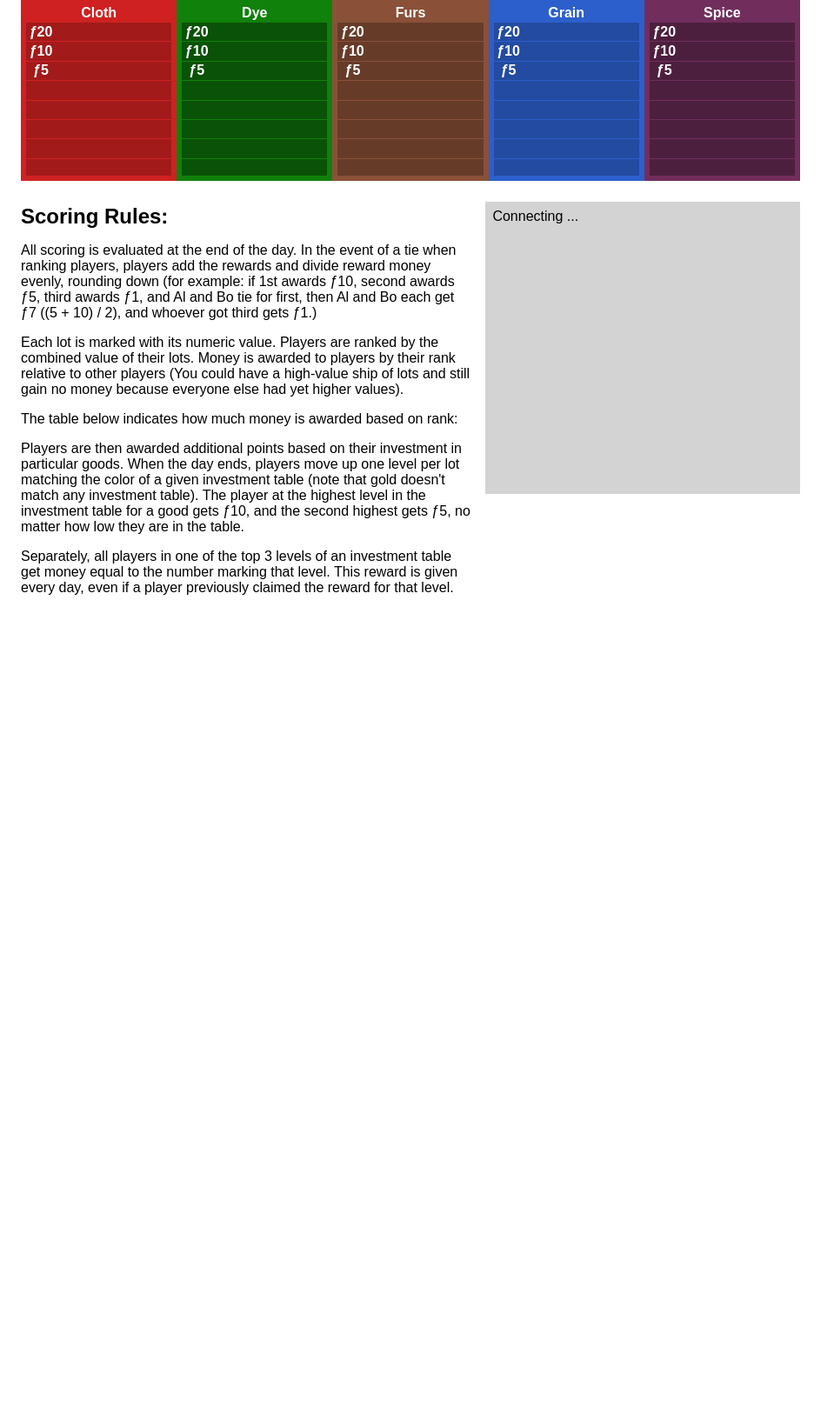
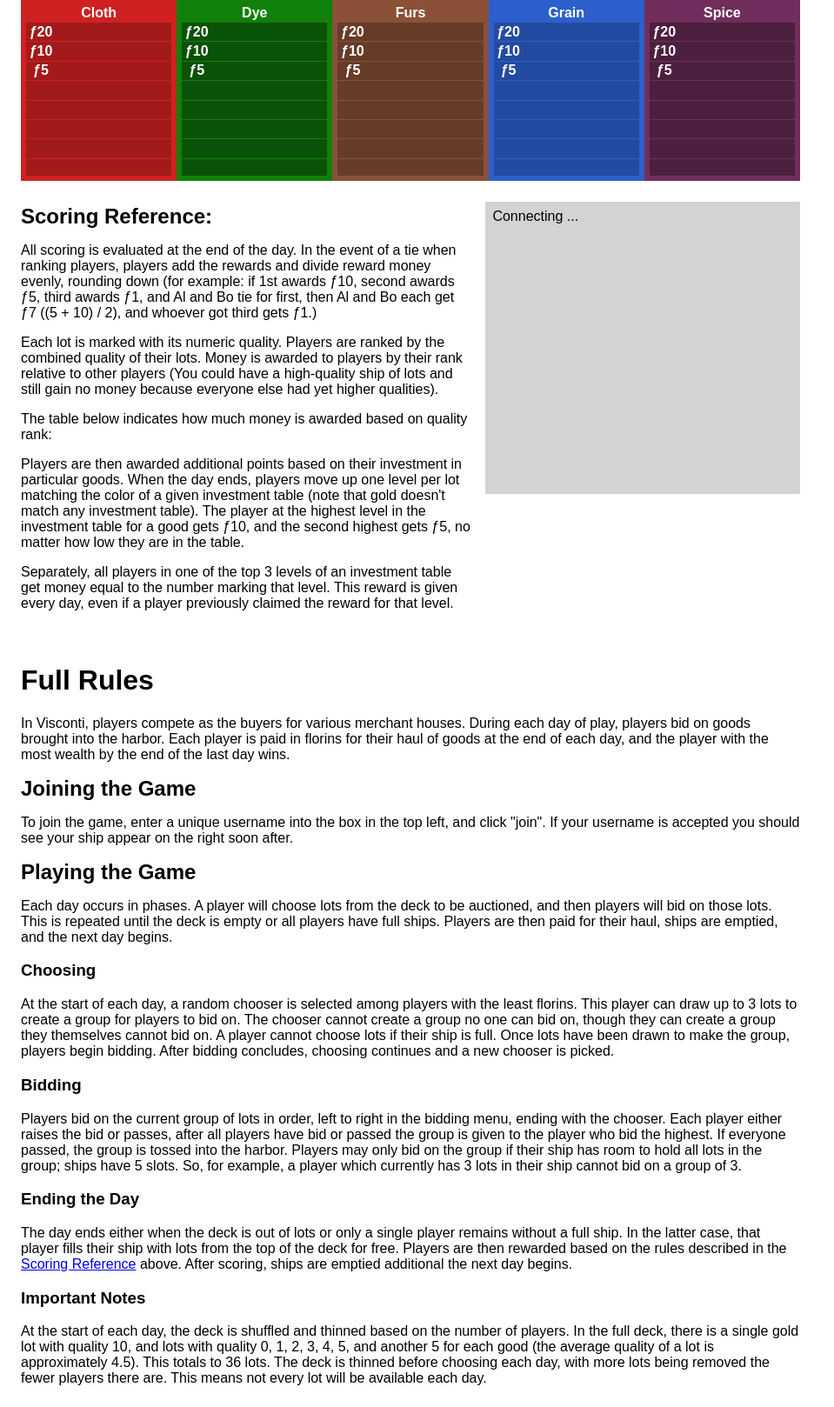
Before and after one commit to CobaltE27/Visconti, a Django app: page / in a window 1280 px wide. Shown: the part 323-1941 px from the top of the page at 87% size, without its empty margins (0-959 px from the left). Before the commit the page ends 1007 px from the top, so only its background shows below. Run offline with Django 5.2, Linux system fonts and the light colour scheme; data comes from the database, SQL or seed files in the repository; both versions use the stored data as it was after the commit; lists and menus that the app fills with data are empty; a map, chart or similar area stays blank.

Commit message:
Full rules

```diff
--- a/visconti/game/templates/gamescreen.html
+++ b/visconti/game/templates/gamescreen.html
@@ -2,6 +2,7 @@
 <meta charset="utf-8">
 {% load static %}
 <link href="{% static 'main.css' %}" rel="stylesheet">
+<link rel="icon" href="{% static 'favicon.ico' %}" type="image/x-icon"/>
 <title>Visconti</title>
 <script type="module" src="{% static 'main.js' %}"></script>
 <body>
@@ -137,7 +138,7 @@
             </div>
             <div id="bottom-info">
                 <div id="rules">
-                    <h2>Scoring Rules:</h2>
+                    <h2>Scoring Reference:</h2>
                     <p>
                         All scoring is evaluated at the end of the day. In the event of a tie when ranking players, players add the rewards and divide reward
                         money evenly, rounding down (for example: if 1st awards <span class="money">10</span>, second awards <span class="money">5</span>,
@@ -145,11 +146,11 @@
                         each get <span class="money">7</span> (<code>(5 + 10) / 2</code>), and whoever got third gets <span class="money">1</span>.)
                     </p>
                     <p>
-                        Each lot is marked with its numeric value. Players are ranked by the combined value of their lots. Money is awarded to players by
-                        their rank relative to other players (You could have a high-value ship of lots and still gain no money because everyone else had yet higher values).
+                        Each lot is marked with its numeric quality. Players are ranked by the combined quality of their lots. Money is awarded to players by
+                        their rank relative to other players (You could have a high-quality ship of lots and still gain no money because everyone else had yet higher qualities).
                     </p>
                     <p>
-                        The table below indicates how much money is awarded based on rank:
+                        The table below indicates how much money is awarded based on quality rank:
                     </p>
                     <table id="three-rank" class="hide">
                         <tbody>
@@ -201,7 +202,49 @@
                     Connecting ...
                 </div>
             </div>
-
+            <div>
+                <h1>Full Rules</h1>
+                <p>
+                    In Visconti, players compete as the buyers for various merchant houses. During each day of play, players bid on goods brought into the harbor. Each player is paid in florins
+                    for their haul of goods at the end of each day, and the player with the most wealth by the end of the last day wins.
+                </p>
+                <h2>Joining the Game</h2>
+                <p>
+                    To join the game, enter a unique username into the box in the top left, and click "join". If your username is accepted you should see your ship appear on the right soon after.
+                </p>
+                <h2>Playing the Game</h2>
+                <p>
+                    Each day occurs in phases. A player will choose lots from the deck to be auctioned, and then players will bid on those lots. This is repeated until the deck is empty
+                    or all players have full ships. Players are then paid for their haul, ships are emptied, and the next day begins.
+                </p>
+                <h3>Choosing</h3>
+                <p>
+                    At the start of each day, a random chooser is selected among players with the least florins. This player can draw up to 3 lots to create a group for players to bid on.
+                    The chooser cannot create a group no one can bid on, though they can create a group they themselves cannot bid on. A player cannot choose lots if their ship is full.
+                    Once lots have been drawn to make the group, players begin bidding.
+                    After bidding concludes, choosing continues and a new chooser is picked.
+                </p>
+                <h3>Bidding</h3>
+                <p>
+                    Players bid on the current group of lots in order, left to right in the bidding menu, ending with the chooser.
+                    Each player either raises the bid or passes, after all players have bid or passed the group is given to the player who bid the highest. If everyone passed, the group is
+                    tossed into the harbor.
+                    Players may only bid on the group if their ship has room to hold all lots in the group; ships have 5 slots. So, for example, a player which currently has 3 lots in their ship
+                    cannot bid on a group of 3.
+                </p>
+                <h3>Ending the Day</h3>
+                <p>
+                    The day ends either when the deck is out of lots or only a single player remains without a full ship. In the latter case, that player fills their ship with lots from
+                    the top of the deck for free. Players are then rewarded based on the rules described in the <a href="#rules">Scoring Reference</a> above. After scoring, ships are emptied additional
+                    the next day begins.
+                </p>
+                <h3>Important Notes</h3>
+                <p>
+                    At the start of each day, the deck is shuffled and thinned based on the number of players. In the full deck, there is a single gold lot with quality 10, and lots with
+                    quality 0, 1, 2, 3, 4, 5, and another 5 for each good (the average quality of a lot is approximately 4.5). This totals to 36 lots.
+                    The deck is thinned before choosing each day, with more lots being removed the fewer players there are. This means not every lot will be available each day.
+                </p>
+            </div>
         </div>
         <div id="players">
 
--- a/visconti/static/exp.css
+++ b/visconti/static/exp.css
@@ -1,3 +1,9 @@
+button {
+    border-width: 1px 0.4rem 0.4rem 1px;
+    border-color: white;
+    border-radius: 0.6rem;
+}
+
 .wiggle {
     animation: wiggle 4s alternate infinite;
     animation-timing-function: ease-in-out;
--- a/visconti/visconti/urls.py
+++ b/visconti/visconti/urls.py
@@ -27,6 +27,11 @@ urlpatterns = [
 
 # TODO persistent users/players leaving
 # TODO sounds
+# TODO favicon
+# TODO full rules
+# TODO break up css
+# TODO make next chooser more accurate, full ship or 0 in deck
+# TODO ai players
 
 # TODO animate numbers changing?
 # TODO dock or tide animations
```
Also changed, not shown: visconti/db.sqlite3, visconti/static/favicon.ico (added).
